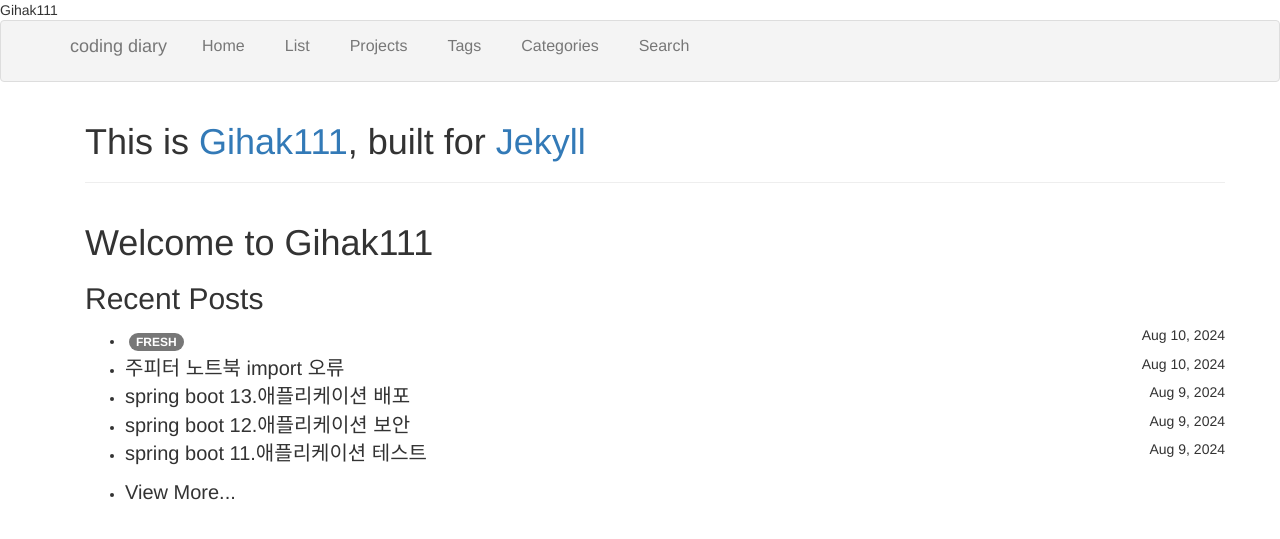
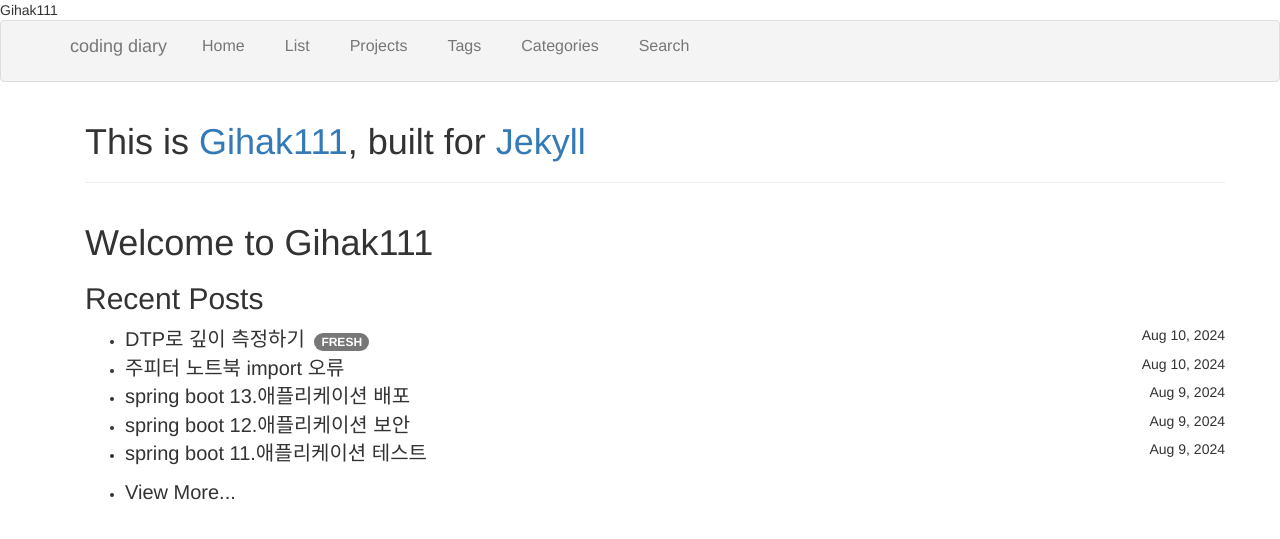
Before and after one commit to Gihak111/Gihak111.github.io, a Jekyll site: the page built from index.html, in a window 1280 px wide. Shown: the top 539 px of the page. Built offline with Jekyll 4.4.1, drawn with Linux system fonts in a browser that asks for light colours; the list of posts is cut into pages by our own code.

Commit message:
Update 2024-08-10-python_AI_DPT_upload.md

```diff
--- a/_posts/2024-08-10-python_AI_DPT_upload.md
+++ b/_posts/2024-08-10-python_AI_DPT_upload.md
@@ -1,6 +1,6 @@
 ---
 layout: single
-title:  ""
+title:  "DTP로 깊이 측정하기"
 categories: "pynb"
 tag: "code"
 toc: true
```
